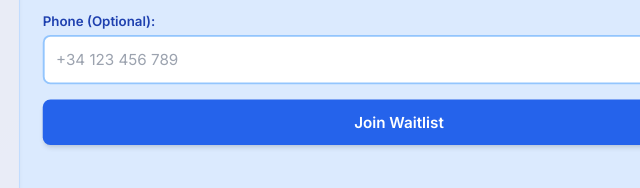
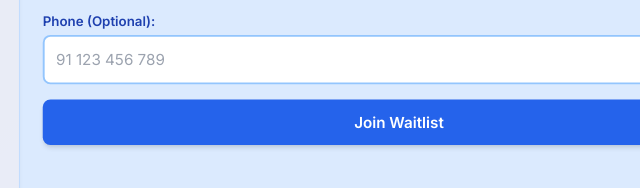
Before and after one commit to rishabh-art/The-IB-Guys, a plain HTML site: page index.html in a window 1280 px wide. Shown: the part 738-926 px from the top of the page, 241-881 px from the left. Drawn offline with nearby package versions, Linux system fonts and the light colour scheme.

Commit message:
Update index.html

```diff
--- a/index.html
+++ b/index.html
@@ -57,7 +57,7 @@
                     </div>
                     <div>
                         <label for="phone" class="block text-left text-blue-800 text-sm font-semibold mb-1">Phone (Optional):</label>
-                        <input type="tel" id="phone" name="phone" placeholder="+34 123 456 789"
+                        <input type="tel" id="phone" name="phone" placeholder="91 123 456 789"
                                class="w-full p-3 border-2 border-blue-300 rounded-lg text-blue-800 focus:outline-none focus:border-blue-500 transition-colors duration-200">
                     </div>
                     <input type="text" name="_honey" style="display:none">
```
